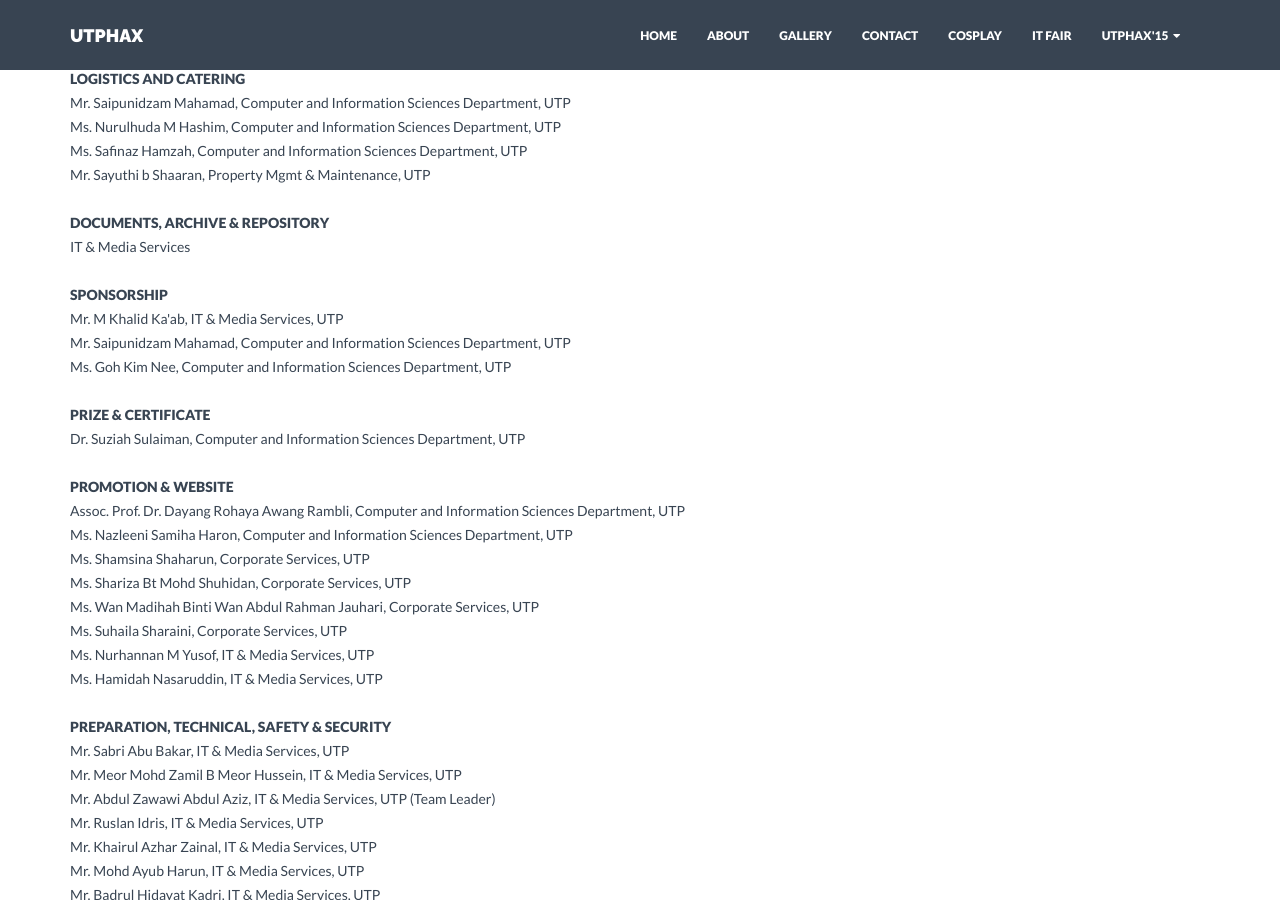
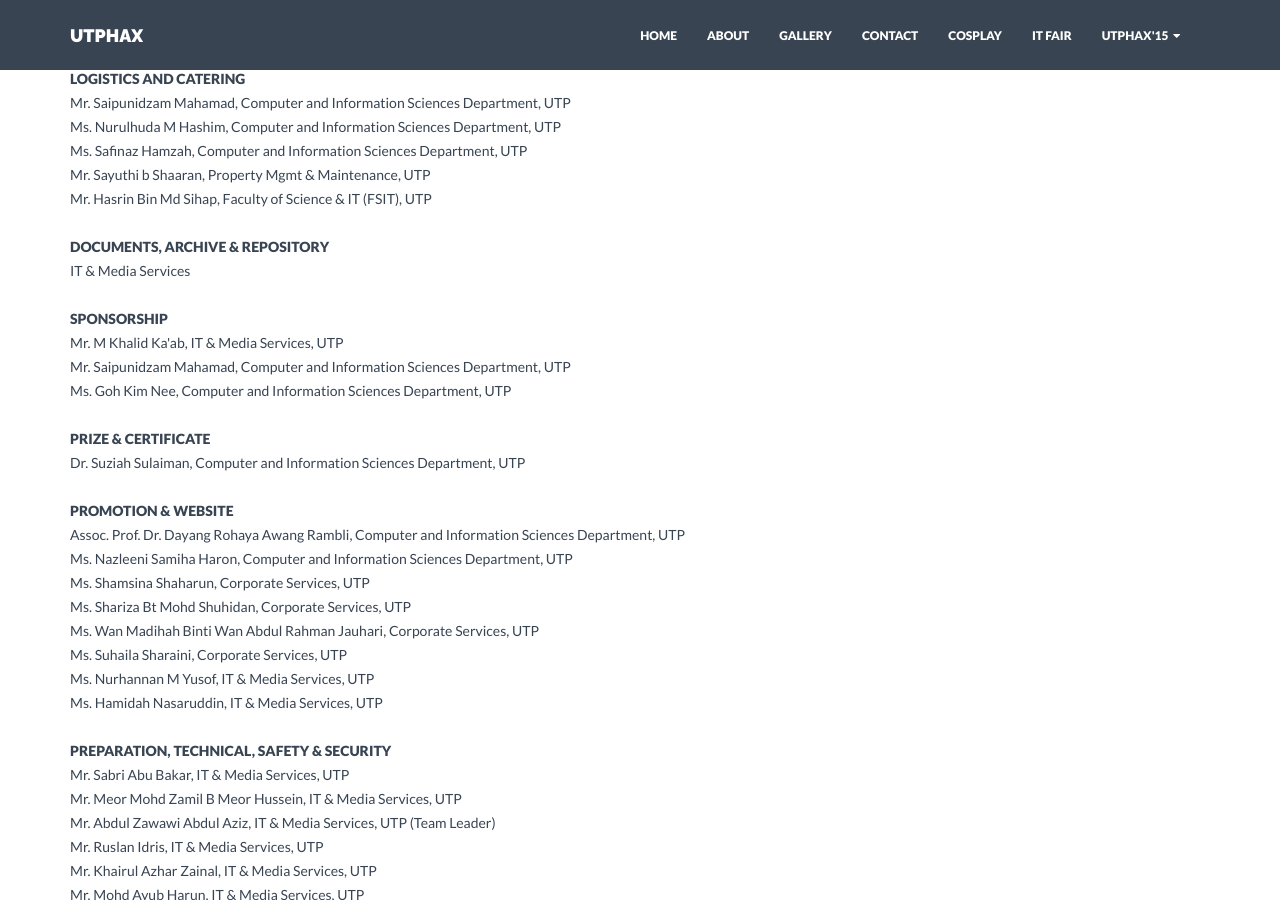
Before and after one commit to utphax/utphax.github.io, a Jekyll site: the page built from _posts/competition/2015-05-25-committee.markdown, in a window 1280 px wide and 900 px high, scrolled down 1293 px. Built offline with Jekyll 4.4.1, drawn with Linux system fonts in a browser that asks for light colours; nearby versions of some CDN libraries.

Commit message:
added committee members

```diff
--- a/_posts/competition/2015-05-25-committee.markdown
+++ b/_posts/competition/2015-05-25-committee.markdown
@@ -46,7 +46,8 @@ Mr. Ahmad Izuddin Zainal Abidin, Computer and Information Sciences Department, U
 Mr. Saipunidzam Mahamad, Computer and Information Sciences Department, UTP<br/>
 Ms. Nurulhuda M Hashim, Computer and Information Sciences Department, UTP<br/>
 Ms. Safinaz Hamzah, Computer and Information Sciences Department, UTP<br/>
-Mr. Sayuthi b Shaaran, Property Mgmt & Maintenance, UTP<br/><br/>
+Mr. Sayuthi b Shaaran, Property Mgmt & Maintenance, UTP<br/>
+Mr. Hasrin Bin Md Sihap, Faculty of Science & IT (FSIT), UTP<br/><br/>
 
 <b>DOCUMENTS, ARCHIVE & REPOSITORY</b><br/>
 IT & Media Services<br/><br/>
```
